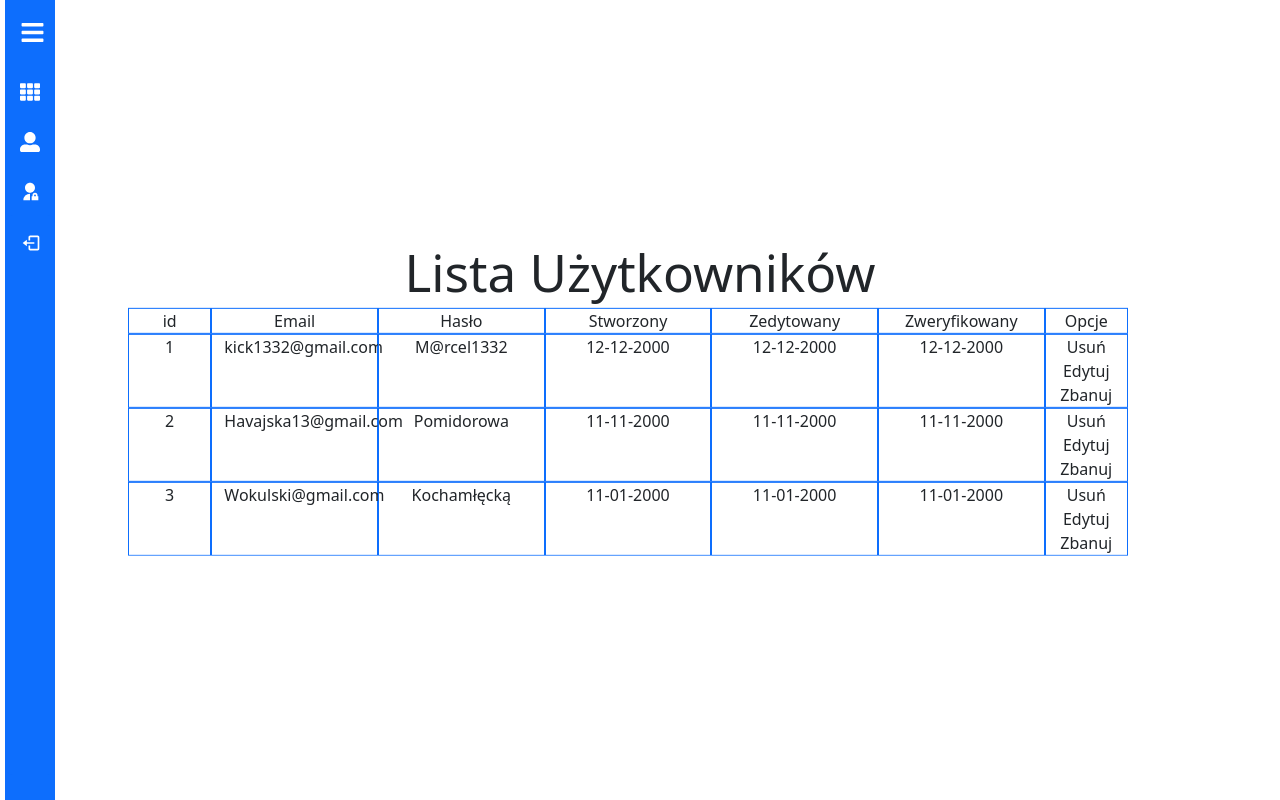
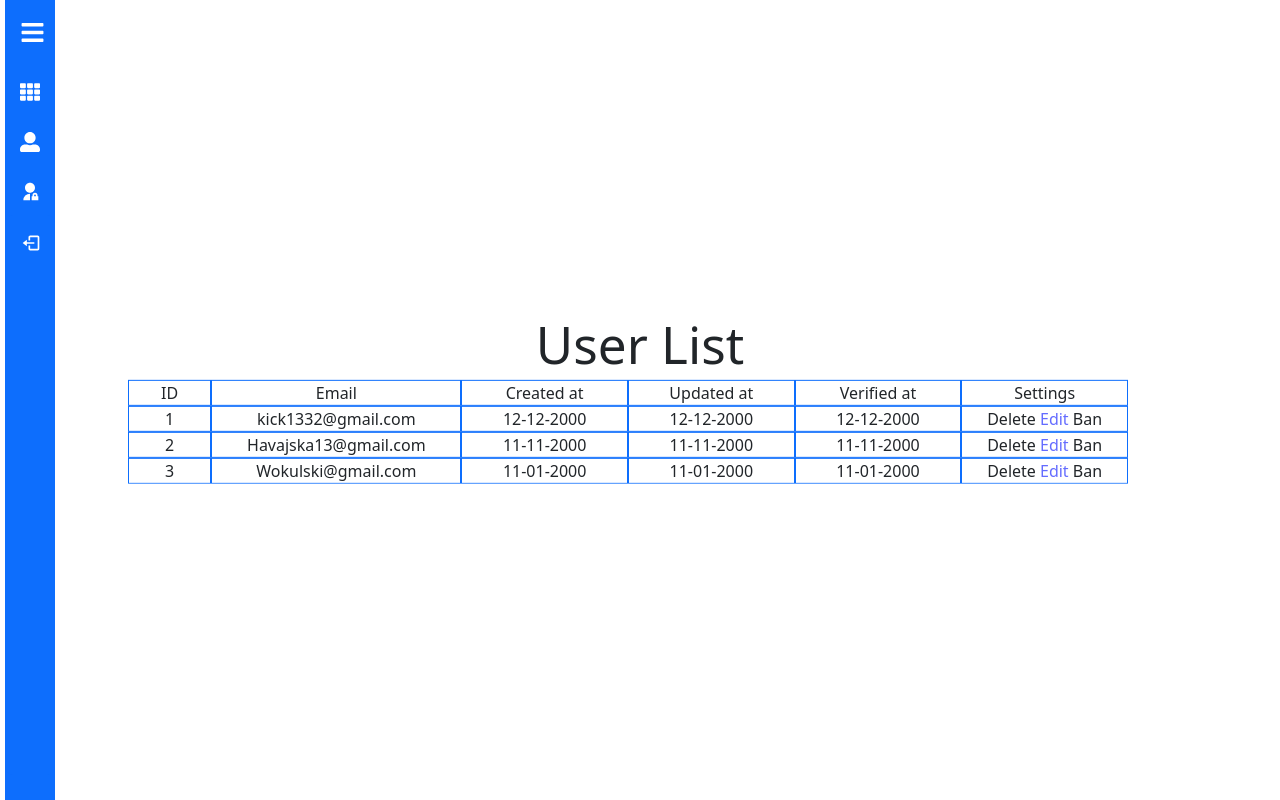
Before and after one commit to storm-legacy/dianomi, a React (Vite) app: page /UserList in a window 1280 px wide. Built offline with nearby package versions, Linux system fonts and the light colour scheme; sample sign-in values are in the browser's storage.

Commit message:
Update  Fix

```diff
--- a/src/App.tsx
+++ b/src/App.tsx
@@ -22,6 +22,7 @@ import SidePanel from './pages/SidePanel/SidePanel';
 import { AdminPanel } from './pages/AdminPanel/AdminPanel';
 import { VideoAdd } from './pages/AdminPanel/AdminPages/VideoAdd';
 import UserList from './pages/AdminPanel/AdminPages/UserList';
+import UserEdit from './pages/AdminPanel/AdminPages/UserEdit';
 
 function App() {
   const authHelper = useAuthHelper();
@@ -69,6 +70,15 @@ function App() {
                 <Protected isLoggedIn={isLogged}>
                   <SidePanel />
                   <UserList />
+                </Protected>
+              }
+            />
+            <Route
+              path="/UserEdit/:UserId"
+              element={
+                <Protected isLoggedIn={isLogged}>
+                  <SidePanel />
+                  <UserEdit />
                 </Protected>
               }
             />
--- /dev/null
+++ b/src/pages/AdminPanel/AdminPages/UserEdit.tsx
@@ -0,0 +1,12 @@
+import React from 'react';
+import { useParams } from 'react-router-dom';
+
+function UserEdit() {
+  console.log(useParams());
+  const { UserId } = useParams();
+  const userIdInt = UserId ? parseInt(UserId, 10) : undefined;
+
+  return <div> czy działą </div>;
+}
+
+export default UserEdit;
--- a/src/pages/AdminPanel/AdminPages/UserList.tsx
+++ b/src/pages/AdminPanel/AdminPages/UserList.tsx
@@ -1,5 +1,5 @@
 import React from 'react';
-
+import { Link } from 'react-router-dom';
 function UserList() {
   const UserListItem = [
     {
@@ -35,25 +35,26 @@ function UserList() {
       <div className="text-center">
         <div className=" position-absolute top-50 start-50 translate-middle">
           <div className="row myRow myRowCont overflow-auto">
-            <h1>Lista Użytkowników</h1>
+            <h1>User List</h1>
             <div className="row myRow">
-              <div className="col-1 border border-primary">id</div>
-              <div className="col-2 border border-primary">Email</div>
-              <div className="col-2 border border-primary">Hasło</div>
-              <div className="col-2  border border-primary">Stworzony</div>
-              <div className="col-2  border border-primary">Zedytowany</div>
-              <div className="col-2  border border-primary">Zweryfikowany</div>
-              <div className="col-1 border border-primary"> Opcje</div>
+              <div className="col-1 border border-primary">ID</div>
+              <div className="col-3 border border-primary">Email</div>
+              <div className="col-2  border border-primary">Created at</div>
+              <div className="col-2  border border-primary">Updated at</div>
+              <div className="col-2  border border-primary">Verified at</div>
+              <div className="col-2 border border-primary"> Settings</div>
             </div>
             {UserListItem.map((item, index) => (
               <div className="row" key={index}>
                 <div className="col-1 border border-primary">{item.id}</div>
-                <div className="col-2 border border-primary">{item.email}</div>
-                <div className="col-2 border border-primary">{item.password}</div>
+                <div className="col-3 border border-primary">{item.email}</div>
                 <div className="col-2 border border-primary">{item.created_at}</div>
                 <div className="col-2 border border-primary">{item.updated_at}</div>
                 <div className="col-2 border border-primary">{item.verified_at}</div>
-                <div className="col-1 border border-primary"> Usuń Edytuj Zbanuj</div>
+                <div className="col-2 border border-primary">
+                  {' '}
+                  Delete <Link to={'/UserEdit/' + item.id}>Edit</Link> Ban
+                </div>
               </div>
             ))}
           </div>
--- a/src/pages/AdminPanel/AdminPanel.tsx
+++ b/src/pages/AdminPanel/AdminPanel.tsx
@@ -1,28 +1,28 @@
 import React from 'react';
-import { NavLink } from 'react-router-dom';
+import { Link } from 'react-router-dom';
 export const AdminPanel = () => {
   return (
     <div className="container text-center">
       <div className="position-absolute top-50 start-50 translate-middle">
         <div className="row">
-          <NavLink className="col" style={{ margin: 20 }} to={'/VideoAdd'}>
+          <Link className="col" style={{ margin: 20 }} to={'/VideoAdd'}>
             {' '}
-            Dodaj Wideo
-          </NavLink>
-          <NavLink className="col" style={{ margin: 20 }} to={'/VideoAdd'}>
+            Add Video
+          </Link>
+          <Link className="col" style={{ margin: 20 }} to={'/VideoAdd'}>
             {' '}
-            Zarządzaj Wideami
-          </NavLink>
+            Manage Videos
+          </Link>
         </div>
         <div className="row">
-          <NavLink className="col" style={{ margin: 20 }} to={'/UserList'}>
+          <Link className="col" style={{ margin: 20 }} to={'/UserList'}>
             {' '}
-            Zarządzej użytkownikami
-          </NavLink>
-          <NavLink className="col" style={{ margin: 20 }} to={'/VideoAdd'}>
+            Manage User
+          </Link>
+          <Link className="col" style={{ margin: 20 }} to={'/VideoAdd'}>
             {' '}
-            Zarządzej subskrybcjami
-          </NavLink>
+            Manage subscriptions
+          </Link>
         </div>
       </div>
     </div>
--- a/src/pages/SidePanel/SidePanel.tsx
+++ b/src/pages/SidePanel/SidePanel.tsx
@@ -14,8 +14,8 @@ const SidePanel = () => {
   const [isOpen, setIsOpen] = useState(false);
   const toggle = () => setIsOpen(!isOpen);
   const menuItem = [
-    { path: '/UserDashbord', name: 'Strona główna', icon: <FaTh /> },
-    { path: '/ProfilePage', name: 'Progil', icon: <FaUserAlt /> },
+    { path: '/UserDashbord', name: 'Home', icon: <FaTh /> },
+    { path: '/ProfilePage', name: 'Profile', icon: <FaUserAlt /> },
     { path: '/AdminPanel', name: 'Admin', icon: <RiAdminFill /> },
   ];
   return (
@@ -58,7 +58,7 @@ const SidePanel = () => {
               <BiLogOut></BiLogOut>
             </i>
             <p style={{ display: isOpen ? 'block' : 'none' }} className="link_text">
-              wylogój
+              Logout
             </p>
           </button>
         </div>
--- a/src/pages/UserDashboard/UserDashboard.tsx
+++ b/src/pages/UserDashboard/UserDashboard.tsx
@@ -33,18 +33,18 @@ const UserDashboardPage = () => {
     <div className="container">
       <div className="dashbord  d-flex align-items-center">
         {divItem.map((item, index) => (
-          <NavLink to="/" key={index} className="card cardMY justify-content-center">
+          <Link to="/" key={index} className="card cardMY justify-content-center">
             <div className="p-2">
               <img src="..." className="card-img-top" alt="logo kursu" />
               <div className="card-body">
                 <p className="card-text">
                   <h5>{item.name}</h5>
                   <p>{item.description}</p>
-                  <p>Autor:{item.author_id}</p>
+                  <p>By:{item.author_id}</p>
                 </p>
               </div>
             </div>
-          </NavLink>
+          </Link>
         ))}
       </div>
     </div>
```
